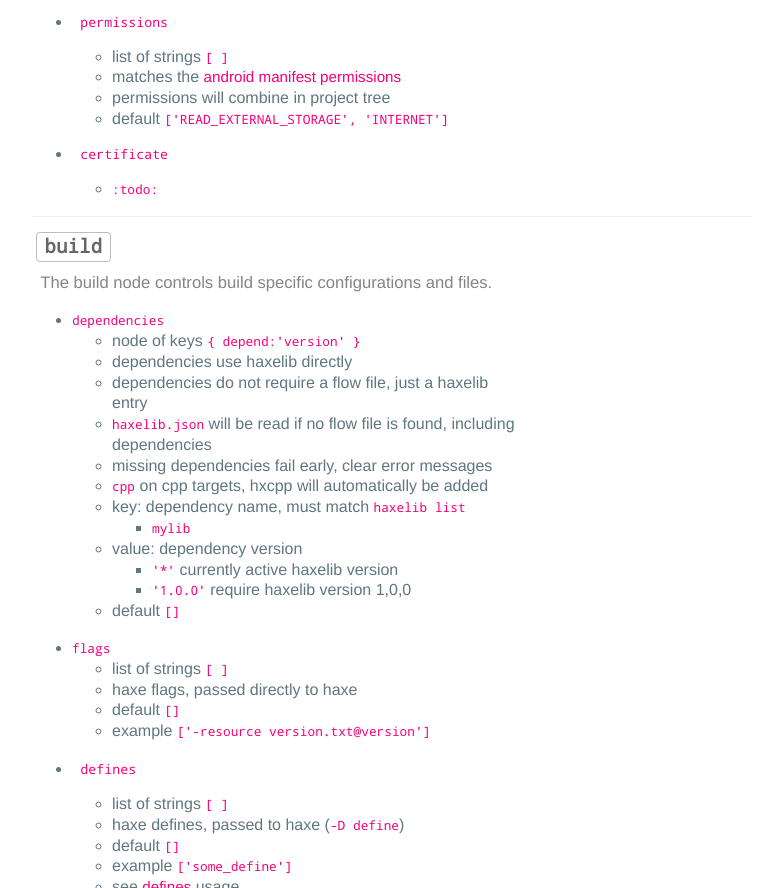
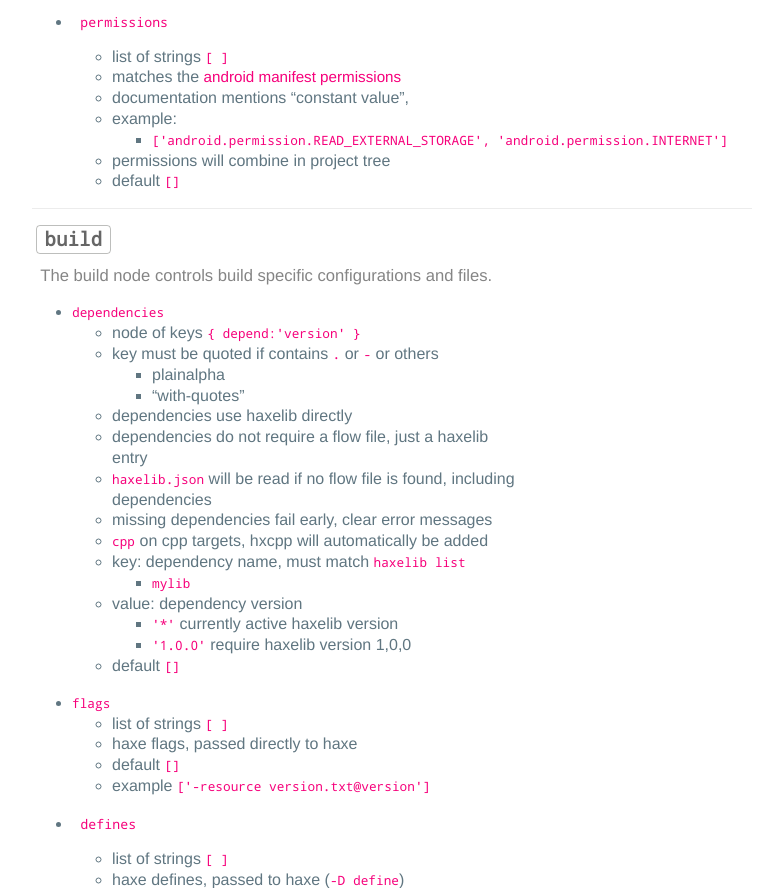
Before and after one commit to snowkit/flow, a plain HTML site: page flow.html in a window 1280 px wide. Shown: the part 8792-9680 px from the top of the page, without its empty margins (248-1031 px from the left). Drawn offline with Linux system fonts and the light colour scheme; some packages are replaced by stand-ins of ours; a script that the page names is missing; files whose address does not match are found by name.

Commit message:
docs; fix permissions descriptions (thanks @kevinresol for pointing it out)

```diff
--- a/flow.html
+++ b/flow.html
@@ -561,13 +561,13 @@
 <ul>
 <li>list of strings <code>[ ]</code></li>
 <li>matches the <a href="http://developer.android.com/reference/android/Manifest.permission.html">android manifest permissions</a></li>
-<li>permissions will combine in project tree</li>
-<li>default <code>[&#39;READ_EXTERNAL_STORAGE&#39;, &#39;INTERNET&#39;]</code></li>
+<li>documentation mentions “constant value”, </li>
+<li>example:<ul>
+<li><code>[&#39;android.permission.READ_EXTERNAL_STORAGE&#39;, &#39;android.permission.INTERNET&#39;]</code></li>
 </ul>
 </li>
-<li><p><code>certificate</code></p>
-<ul>
-<li><code>:todo:</code></li>
+<li>permissions will combine in project tree</li>
+<li>default <code>[]</code></li>
 </ul>
 </li>
 </ul>
@@ -579,6 +579,11 @@
 <ul>
 <li><code>dependencies</code><ul>
 <li>node of keys <code>{ depend:&#39;version&#39; }</code></li>
+<li>key must be quoted if contains <code>.</code> or <code>-</code> or others<ul>
+<li>plainalpha</li>
+<li>“with-quotes”</li>
+</ul>
+</li>
 <li>dependencies use haxelib directly</li>
 <li>dependencies do not require a flow file, just a haxelib entry</li>
 <li><code>haxelib.json</code> will be read if no flow file is found, including dependencies</li>
```
